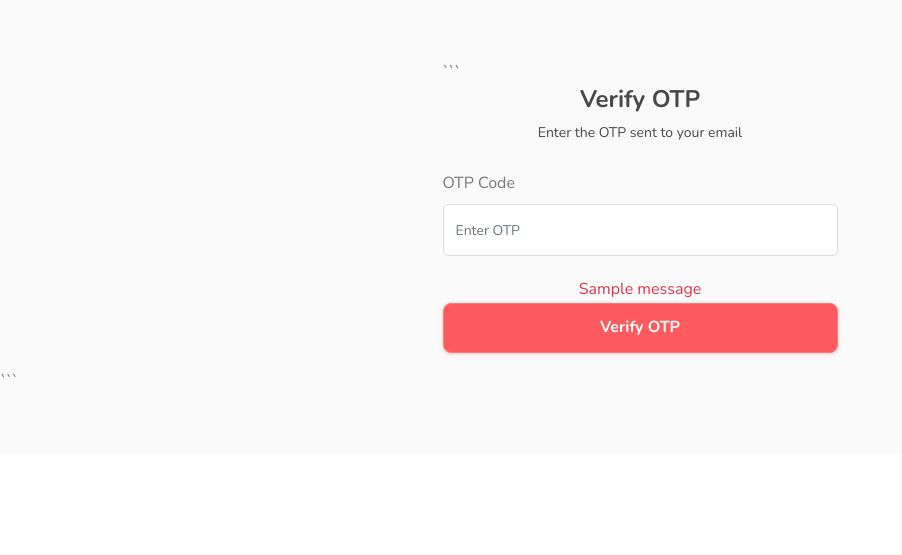
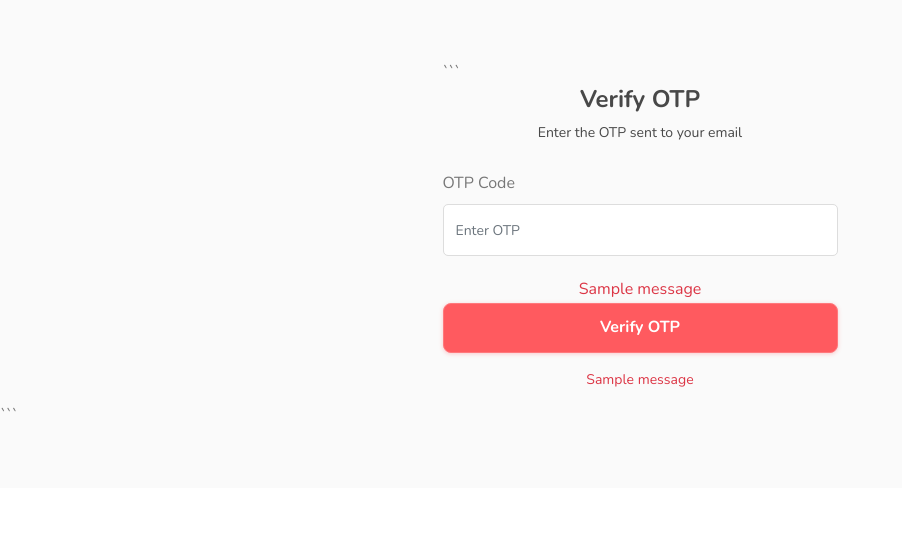
Before and after one commit to john22-sarker/Vharate, a Django app: page /accounts/verify-reset-otp/ in a window 1280 px wide. Shown: the part 101-656 px from the top of the page, without its empty margins (0-902 px from the left). Run offline with Django 5.2, Linux system fonts and the light colour scheme; tables that the repository leaves empty hold one stand-in row (values such as "Sample post"); one stand-in notice (Sample message) is shown; some libraries are stand-ins or nearby versions.

Commit message:
Update verify_reset_otp.html

```diff
--- a/realestate/templates/accounts/verify_reset_otp.html
+++ b/realestate/templates/accounts/verify_reset_otp.html
@@ -44,7 +44,9 @@
                     </button>
 
                 </form>
-
+{% for message in messages %}
+        <p class="text-center text-danger mt-3">{{ message }}</p>
+    {% endfor %}
             </div>
         </div>
     </div>
```
